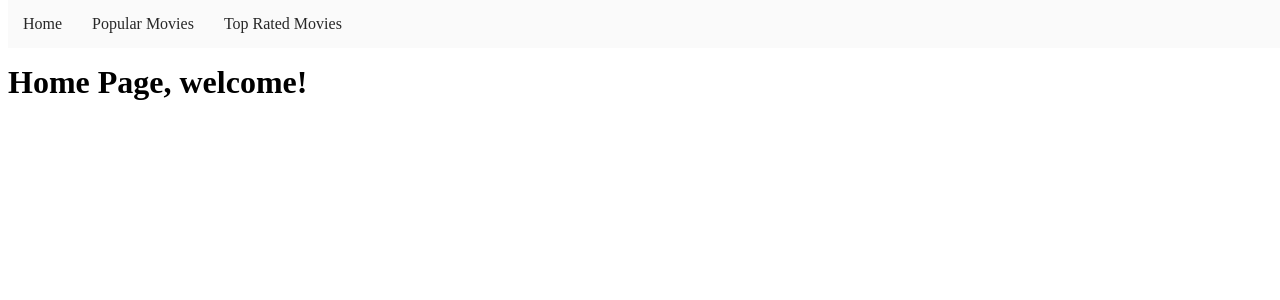
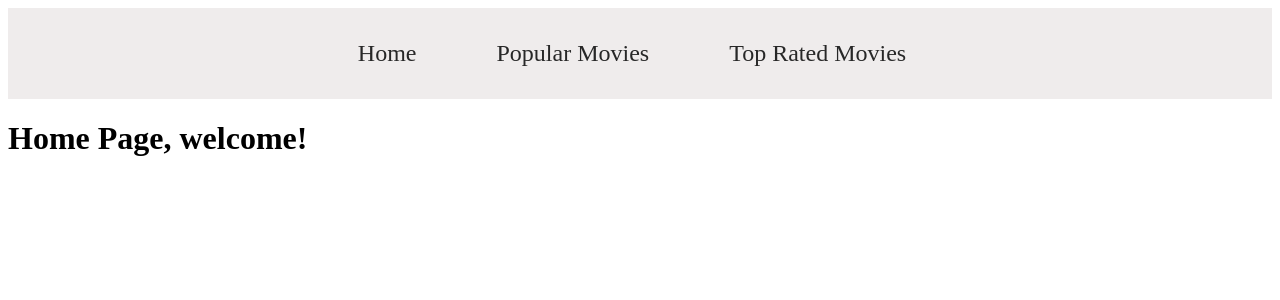
Before and after one commit to evariste1963/moviedb, a SvelteKit app: page / in a window 1280 px wide. Shown: the top 300 px of the page. Built offline with nearby package versions, Linux system fonts and the light colour scheme.

Commit message:
formatting --> try navigation goto for prev & next pages?

```diff
--- a/src/app.html
+++ b/src/app.html
@@ -4,6 +4,7 @@
 		<meta charset="utf-8" />
 		<link rel="icon" href="%sveltekit.assets%/favicon.png" />
 		<meta name="viewport" content="width=device-width" />
+		<title>Movie_Db</title>
 		%sveltekit.head%
 	</head>
 	<body>
--- a/src/routes/+layout.svelte
+++ b/src/routes/+layout.svelte
@@ -7,21 +7,29 @@
 
 <style>
 	navbar {
-		background-color: rgba(250, 250, 250, 0.9); /* Black background color */
-		position: fixed; /* Make it stick/fixed */
-		top: 0; /* Stay on top */
-		width: 100%; /* Full width */
-		transition: top 0.3s; /* Transition effect when sliding down (and up) */
+		display: flex;
+		min-height: 10vh;
+		align-items: center;
+		justify-content: center;
+		background-color: rgba(238, 234, 234, 0.9); /* Black background color */
+		/*position: fixed; /* Make it stick/fixed */
+		/*top: 0; /* Stay on top */
+		/*width: 100%; /* Full width */
+		/*transition: top 0.3s; /* Transition effect when sliding down (and up) */
 	}
 	/* Style the navbar links */
 	navbar a {
-		float: left;
-		display: block;
+		font-size: 1.5rem;
+		font-family: bold;
+
+		/*float: left;
+		display: block;*/
 		color: #272727;
 		text-align: center;
-		padding: 15px;
+		padding: 2rem;
+		margin-right: 1rem;
 		text-decoration: none;
-		font-family: cursive;
+		font-family: cursive, poppins;
 	}
 
 	navbar a:hover {
--- a/src/routes/+page.svelte
+++ b/src/routes/+page.svelte
@@ -3,7 +3,4 @@
 <h1>Home Page, welcome!</h1>
 
 <style>
-	* {
-		margin-top: 4rem;
-	}
 </style>
--- a/src/routes/Movies/MovieTemplate.svelte
+++ b/src/routes/Movies/MovieTemplate.svelte
@@ -38,7 +38,7 @@
 <style>
 	.pages {
 		display: flex;
-		margin-top: 4rem;
+		/*margin-top: 4rem;*/
 		text-align: center;
 		justify-content: center;
 	}
--- a/src/routes/Movies/Popular/+page.js
+++ b/src/routes/Movies/Popular/+page.js
@@ -1,9 +1,8 @@
 import AJAX from '../API.js';
 let pathname = 'popular';
-export let nextPage;
 
 let pager = 24;
-
+let nextPage = pager + 1;
 export async function load({ fetch }) {
 	const movieObj = await AJAX({ fetch }, pathname, pager);
 
```
